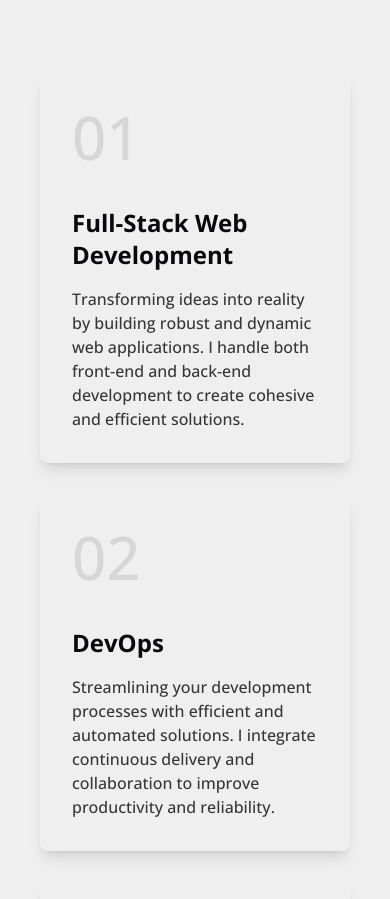
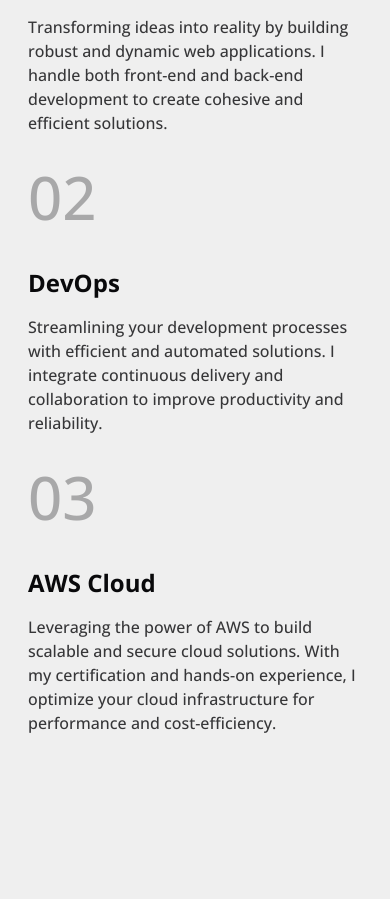
Before and after one commit to IvanRavic88/portfolio_nextjs_docker, a Next.js app: page / in a window 390 px wide. Shown: the part 1059-1958 px from the top of the page. Built offline with nearby package versions, Linux system fonts and the light colour scheme.

Commit message:
Adapt main page to be responsive across all screen sizes

```diff
--- a/src/app/globals.css
+++ b/src/app/globals.css
@@ -93,6 +93,7 @@
 }
 
 .roundedButton {
+  max-width: fit-content;
   border-radius: 3em;
   border: 1px solid hsl(var(--ring));
   cursor: pointer;
--- a/src/app/layout.tsx
+++ b/src/app/layout.tsx
@@ -23,7 +23,11 @@
   children: React.ReactNode;
 }>) {
   return (
-    <html lang="en" className="h-full" suppressHydrationWarning>
+    <html
+      lang="en"
+      className="relative m-0 box-border h-full max-w-full overflow-hidden p-0"
+      suppressHydrationWarning
+    >
       <body
         className={`md:text-lg lg:text-2xl ${montserrat_display.className}`}
       >
--- a/src/app/page.tsx
+++ b/src/app/page.tsx
@@ -68,8 +68,8 @@
           </div>
         </section>
         <MyServices />
-        <div className="items-left container mx-auto mb-10 flex flex-col justify-between gap-4 text-base opacity-60 sm:mb-20 sm:flex-row sm:items-center">
-          <h3 className="text-left text-xl sm:text-2xl">
+        <div className="items-left mx-auto my-10 flex flex-col justify-between gap-4 pt-20 text-base opacity-70 sm:container sm:mb-20 sm:flex-row sm:items-center">
+          <h3 className="text-left text-2xl sm:text-4xl">
             Portfolio Highlights
           </h3>
           <span className="">A selection of favorites</span>
--- a/src/components/cta/CTA.tsx
+++ b/src/components/cta/CTA.tsx
@@ -1,10 +1,10 @@
 import Image from 'next/image';
-import IvanRavic from '@/public/images/Ivan.png'; // Adjust the path as necessary
-import Rounded from '@/components/common/Button'; // Adjust the path as necessary
+import IvanRavic from '@/public/images/Ivan.png';
+import Rounded from '@/components/common/Button';
 
 function CTA() {
   return (
-    <div className="container mx-auto my-5 mb-20 flex flex-shrink flex-col justify-between gap-8 rounded-lg p-8 md:flex-row">
+    <div className="mx-auto my-44 flex max-w-[90rem] flex-shrink flex-col justify-between gap-10 rounded-lg p-0 sm:container sm:my-20 sm:p-8 md:flex-row md:items-center">
       <div className="flex flex-col md:flex-row md:items-center">
         <Image
           src={IvanRavic}
@@ -18,15 +18,18 @@
           projects.
         </p>
       </div>
-
+      <div className="">
         <a
           href="mailto:ravic.ivan88@gmail.com?subject=Email from Website&body=Hi, I'm interested in..."
-        className="mt-4 sm:ml-auto sm:mt-0"
+          className="inline-block"
         >
           <Rounded>
-          <p className="z-10 whitespace-nowrap p-1 text-base">Drop me a line</p>
+            <p className="z-10 m-0 whitespace-nowrap text-base">
+              Drop me a line
+            </p>
           </Rounded>
         </a>
+      </div>
     </div>
   );
 }
--- a/src/components/header/header-mobile.tsx
+++ b/src/components/header/header-mobile.tsx
@@ -1,6 +1,6 @@
 'use client';
 
-import React, { ReactNode, use, useEffect, useRef, useState } from 'react';
+import React, { ReactNode, useEffect, useRef, useState } from 'react';
 
 import Link from 'next/link';
 import { usePathname } from 'next/navigation';
--- a/src/components/projectsMenu/Projects.tsx
+++ b/src/components/projectsMenu/Projects.tsx
@@ -23,7 +23,7 @@
       }}
       className="group flex w-full cursor-pointer flex-col justify-between gap-4 border-t border-gray-300 py-12 text-base transition-all duration-200 last:border-b hover:opacity-50 sm:flex-row sm:items-center"
     >
-      <h2 className="duration-400 m-0 transform text-5xl font-light transition-all group-hover:-translate-x-2 sm:text-6xl">
+      <h2 className="duration-400 m-0 transform text-4xl font-light transition-all group-hover:-translate-x-2 sm:text-6xl">
         {title}
       </h2>
       <p className="duration-400 transform font-light opacity-50 transition-all group-hover:translate-x-2">
--- a/src/components/projectsMenu/ProjectsMenu.tsx
+++ b/src/components/projectsMenu/ProjectsMenu.tsx
@@ -6,7 +6,7 @@
 function ProjectsMenu() {
   const [modal, setModal] = useState({ active: false, index: 0 });
   return (
-    <section className="s container h-screen w-full items-center justify-center 2xl:max-w-[90rem]">
+    <section className="h-screen w-full justify-center p-0 sm:container sm:items-center 2xl:max-w-[90rem]">
       <div>
         {projects.map((project, index) => {
           return (
--- a/src/components/services/MyServices.tsx
+++ b/src/components/services/MyServices.tsx
@@ -3,13 +3,13 @@
 export default function MyServices() {
   return (
     <section>
-      <div className="container mx-auto my-52 px-4 sm:my-40">
-        <h2 className="mb-20 text-left text-5xl font-bold">
+      <div className="container mx-auto my-20 max-w-[90rem] px-1 sm:my-52 sm:px-4">
+        <h2 className="mb-10 text-left text-3xl font-bold sm:text-5xl">
           Maybe i can help you with:
         </h2>
-        <div className="mt-8 grid grid-cols-1 gap-8 md:grid-cols-2 lg:grid-cols-3">
-          <div className="rounded-lg p-8 shadow-lg">
-            <span className="mb-10 block text-6xl opacity-10">01</span>
+        <div className="grid grid-cols-1 gap-8 md:grid-cols-2 lg:grid-cols-3">
+          <div className="rounded-lg">
+            <span className="mb-10 block text-6xl opacity-30">01</span>
 
             <h3 className="text-2xl font-bold">Full-Stack Web Development</h3>
             <p className="mt-4 opacity-80">
@@ -18,8 +18,8 @@
               create cohesive and efficient solutions.
             </p>
           </div>
-          <div className="rounded-lg p-8 shadow-lg">
-            <span className="mb-10 block text-6xl opacity-10">02</span>
+          <div className="rounded-lg">
+            <span className="mb-10 block text-6xl opacity-30">02</span>
             <h3 className="text-2xl font-bold">DevOps</h3>
             <p className="mt-4 opacity-80">
               Streamlining your development processes with efficient and
@@ -27,8 +27,8 @@
               collaboration to improve productivity and reliability.
             </p>
           </div>
-          <div className="rounded-lg p-8 shadow-lg">
-            <span className="mb-10 block text-6xl opacity-10">03</span>
+          <div className="rounded-lg">
+            <span className="mb-10 block text-6xl opacity-30">03</span>
             <h3 className="text-2xl font-bold">AWS Cloud</h3>
             <p className="mt-4 opacity-80">
               Leveraging the power of AWS to build scalable and secure cloud
```
Lines whose indentation alone changed are shown as unchanged.
